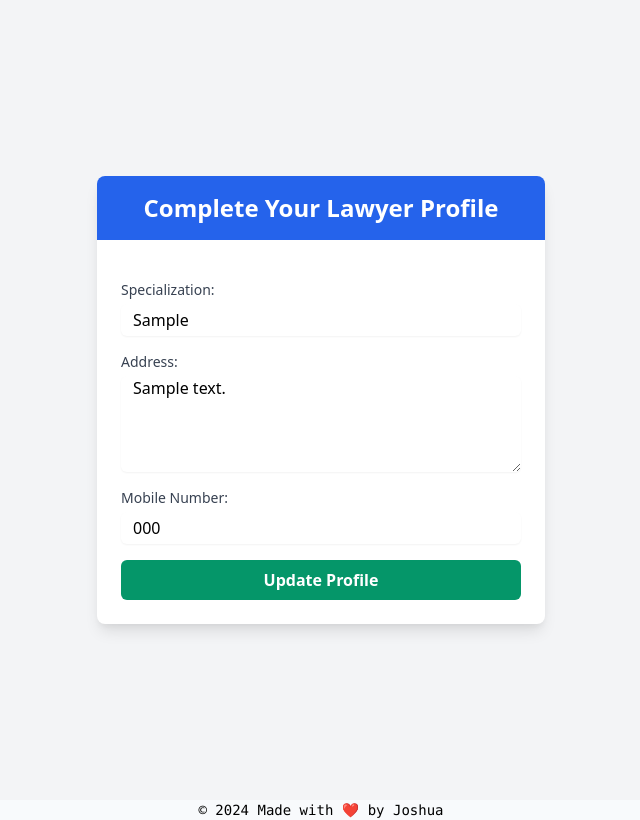
After one commit to gauravhegade/LawFirm-Management-System, a Django app: page /lawyer/complete-profile/ in a window 1280 px wide. The commit adds this page. Shown: the whole page, without its empty margins (319-959 px from the left). Run offline with Django 5.2, Linux system fonts and the light colour scheme; a user stored in the database is signed in; tables that the repository leaves empty hold one stand-in row (values such as "Sample post").

Commit message:
User can update details after registering

```diff
--- a/my_app/lawyer_app/forms.py
+++ b/my_app/lawyer_app/forms.py
@@ -1,15 +1,21 @@
 from django import forms
 #from django.contrib.auth.models import User
-from .models import CustomUser
+from .models import CustomUser, Lawyer,Client
 from django.contrib.auth.forms import UserCreationForm,AuthenticationForm
+from django.core.exceptions import ValidationError
+import re
 
 
 class UserRegisterForm(UserCreationForm):
-    email = forms.EmailField()
-
+    email = forms.EmailField(required=True)
+    ROLE_CHOICES = [
+        ('lawyer', 'Lawyer'),
+        ('client', 'Client'),
+    ]
+    role = forms.ChoiceField(choices=ROLE_CHOICES, required=True)
     class Meta:
         model = CustomUser
-        fields = ['username', 'email', 'password1', 'password2']
+        fields = ['username', 'email', 'password1', 'password2','role']
 
 class LoginForm(AuthenticationForm):
     username = forms.CharField(
@@ -27,3 +33,28 @@ class DocumentForm(forms.Form):
     document_type = forms.CharField(label='Document Type', max_length=100)
     case_id = forms.CharField(label='Case ID', max_length=100)
     update_date = forms.DateField(label='Update Date')
+
+
+class LawyerProfileForm(forms.ModelForm):
+    class Meta:
+        model = Lawyer
+        fields = ['specialization', 'address', 'mobile_number']
+
+    def clean_mobile_number(self):
+        mobile_number = self.cleaned_data['mobile_number']
+        phone_pattern = r'^\+\d{1,3}\d{9,15}$'
+        if not re.match(phone_pattern, mobile_number):
+            raise ValidationError("Invalid mobile number format. It should be in the format '+123456789'.")
+        return mobile_number
+
+class ClientProfileForm(forms.ModelForm):
+    class Meta:
+        model = Client
+        fields = ['address', 'mobile_number']
+
+    def clean_mobile_number(self):
+        mobile_number = self.cleaned_data['mobile_number']
+        phone_pattern = r'^\+\d{1,3}\d{9,15}$'
+        if not re.match(phone_pattern, mobile_number):
+            raise ValidationError("Invalid mobile number format. It should be in the format '+123456789'.")
+        return mobile_number
--- /dev/null
+++ b/my_app/lawyer_app/templates/complete_lawyer_profile.html
@@ -0,0 +1,80 @@
+{% extends 'base.html' %}
+{% block title %}Complete Lawyer Profile{% endblock %}
+{% block header %}Complete Your Lawyer Profile{% endblock %}
+
+{% block content %}
+    <form method="post" class="space-y-4" id="lawyer-profile-form">
+        {% csrf_token %}
+        <div>
+            <label for="id_specialization" class="block text-sm font-medium text-gray-700">Specialization:</label>
+            <input type="text" name="specialization" id="id_specialization" value="{{ form.specialization.value }}" class="mt-1 block px-3 h-8 w-full border-gray-300 rounded-md shadow-sm focus:ring focus:ring-opacity-50" required>
+            <p id="specialization-error" class="text-red-600 text-sm mt-1 {% if form.specialization.errors %}{{ '' }}{% else %}hidden{% endif %}">
+                {{ form.specialization.errors|first }}
+            </p>
+        </div>
+        <div>
+            <label for="id_address" class="block text-sm font-medium text-gray-700">Address:</label>
+            <textarea name="address" id="id_address" class="mt-1 block px-3 h-24 w-full border-gray-300 rounded-md shadow-sm focus:ring focus:ring-opacity-50" required>{{ form.address.value }}</textarea>
+            <p id="address-error" class="text-red-600 text-sm mt-1 {% if form.address.errors %}{{ '' }}{% else %}hidden{% endif %}">
+                {{ form.address.errors|first }}
+            </p>
+        </div>
+        <div>
+            <label for="id_mobile_number" class="block text-sm font-medium text-gray-700">Mobile Number:</label>
+            <input type="text" name="mobile_number" id="id_mobile_number" value="{{ form.mobile_number.value }}" class="mt-1 block px-3 h-8 w-full border-gray-300 rounded-md shadow-sm focus:ring focus:ring-opacity-50" required>
+            <p id="mobile-error" class="text-red-600 text-sm mt-1 {% if form.mobile_number.errors %}{{ '' }}{% else %}hidden{% endif %}">
+                {{ form.mobile_number.errors|first }}
+            </p>
+        </div>
+        <button type="submit" id="submit-button" class="w-full bg-green-600 text-white font-bold py-2 rounded-md hover:bg-green-500 transition duration-200">Update Profile</button>
+    </form>
+{% endblock %}
+
+{% block script %}
+<script>
+    const form = document.getElementById('lawyer-profile-form');
+    const mobileInput = document.getElementById('id_mobile_number');
+
+    function validatePhoneNumber(phoneNumber) {
+        const phonePattern = /^\+\d{1,3}\d{9,15}$/;
+        return phonePattern.test(phoneNumber);
+    }
+
+    form.addEventListener('submit', function(event) {
+        // Clear previous error messages
+        document.getElementById('specialization-error').classList.add('hidden');
+        document.getElementById('address-error').classList.add('hidden');
+        document.getElementById('mobile-error').classList.add('hidden');
+
+        const specialization = document.getElementById('id_specialization').value;
+        const address = document.getElementById('id_address').value;
+        const mobile = mobileInput.value;
+        let hasError = false;
+
+        // Validate specialization
+        if (specialization.trim() === "") {
+            document.getElementById('specialization-error').innerText = "Specialization is required.";
+            document.getElementById('specialization-error').classList.remove('hidden');
+            hasError = true;
+        }
+
+        // Validate address
+        if (address.trim() === "") {
+            document.getElementById('address-error').innerText = "Address is required.";
+            document.getElementById('address-error').classList.remove('hidden');
+            hasError = true;
+        }
+
+        // Validate mobile number
+        if (!validatePhoneNumber(mobile)) {
+            document.getElementById('mobile-error').innerText = "Invalid mobile number. It should be in the format '+123456789'.";
+            document.getElementById('mobile-error').classList.remove('hidden');
+            hasError = true;
+        }
+
+        if (hasError) {
+            event.preventDefault();
+        }
+    });
+</script>
+{% endblock %}
--- a/my_app/lawyer_app/urls.py
+++ b/my_app/lawyer_app/urls.py
@@ -7,6 +7,8 @@ urlpatterns = [
     path('login/', views.login_user, name="login"),
     #path('lawyer_dashboard/<int:lawyer_id>/', views.lawyer_dashboard, name='lawyer_dashboard'),
     #path('logout_user', views.logout_user, name='logout'),
+    path('lawyer/complete-profile/', views.complete_lawyer_profile, name='complete_lawyer_profile'),
+    path('client/complete-profile/', views.complete_client_profile, name='complete_client_profile'),
     path('register', views.register, name='register'),
     path('predict/', views.predict, name='predict'),
     path('predict_results/', views.predict_chances, name='predict_chances'),
--- a/my_app/lawyer_app/views.py
+++ b/my_app/lawyer_app/views.py
@@ -1,12 +1,13 @@
 from django.shortcuts import render
 from django.shortcuts import render, redirect
 from django.contrib import messages
-from .forms import UserRegisterForm,DocumentForm, LoginForm
+from .forms import UserRegisterForm,DocumentForm, LoginForm,ClientProfileForm,LawyerProfileForm
 from django.shortcuts import render, redirect
 from django.contrib.auth import authenticate, login
 from .models import Lawyer, Case, Client, CustomUser
 import pandas as pd
 from django.http import JsonResponse,HttpResponse
+from django.contrib.auth.decorators import login_required
 from django import forms
 from .preprocessing import preprocess_input
 
@@ -16,41 +17,100 @@ def info(request):
     if request.method == "GET":
         return render(request,'info.html')
 
+
 def login_user(request):
     if request.method == 'POST':
         form = LoginForm(request, data=request.POST)
         if form.is_valid():
             username = form.cleaned_data.get('username')
             password = form.cleaned_data.get('password')
-            print(username,password)
             user = authenticate(request, username=username, password=password)
+
             if user is not None:
-                login(request, user)
-                return HttpResponse(f"Welcome {username}")  # Redirect to a dashboard or home page after login
+                if user.is_active:
+                    login(request, user)
+
+                    if hasattr(user, 'lawyer_profile') and not user.lawyer_profile.profile_complete:
+                        messages.info(request, 'Please complete your lawyer profile.')
+                        return redirect('/lawyer/complete-profile')
+
+                    elif hasattr(user, 'client_profile') and not user.client_profile.profile_complete:
+                        messages.info(request, 'Please complete your client profile.')
+                        return redirect('/client/complete-profile')
+
+
+                    return redirect('login')
+
+                else:
+                    messages.error(request, 'Your account is not active. Please wait for approval.')
+                    return redirect('login')
             else:
-                messages.error(request, "Invalid username or password.")
+                messages.error(request, 'Invalid username or password.')
         else:
-            messages.error(request, "Invalid login details.")
+            messages.error(request, 'Please correct the errors below.')
+
     else:
         form = LoginForm()
 
     return render(request, 'login.html', {'form': form})
 
+
 def register(request):
     if request.method == 'POST':
         form = UserRegisterForm(request.POST)
         if form.is_valid():
-            form.save()
+            user = form.save(commit=False)
+            user.is_active = False  # Set the user as inactive
+            user.save()
+            role = form.cleaned_data.get('role')
+
+            if role == 'lawyer':
+                Lawyer.objects.create(user=user)
+            elif role == 'client':
+                Client.objects.create(user=user)
+
             username = form.cleaned_data.get('username')
-            messages.success(request, f'Account created for {username}!')
-            return redirect('/')
+            messages.success(request, f'Account created for {username}! Please wait for approval.')
+            return redirect('/login')
         else:
-            messages.info(request,f'Account creation failed')
-            #print(form.data.get('username'),form.data.get('email') , form.data.get('password1'))
+            messages.info(request, f'Account creation failed')
 
     else:
         form = UserRegisterForm()
     return render(request, 'register.html', {'form': form})
+
+
+def complete_lawyer_profile(request):
+    lawyer_profile = request.user.lawyer_profile  # Get lawyer profile for current user
+    if request.method == 'POST':
+        form = LawyerProfileForm(request.POST, instance=lawyer_profile)
+        if form.is_valid():
+            form.save()
+            lawyer_profile.profile_complete = True  # Mark profile as complete
+            lawyer_profile.save()
+            messages.success(request, 'Lawyer profile updated successfully.')
+            return redirect('/login')  # Redirect to dashboard after completion
+    else:
+        form = LawyerProfileForm(instance=lawyer_profile)
+
+    return render(request, 'complete_lawyer_profile.html', {'form': form})
+
+@login_required
+def complete_client_profile(request):
+    client_profile = request.user.client_profile  # Get client profile for current user
+    if request.method == 'POST':
+        form = ClientProfileForm(request.POST, instance=client_profile)
+        if form.is_valid():
+            form.save()
+            client_profile.profile_complete = True  # Mark profile as complete
+            client_profile.save()
+            messages.success(request, 'Client profile updated successfully.')
+            return redirect('/login')  # Redirect to dashboard after completion
+    else:
+        form = ClientProfileForm(instance=client_profile)
+
+    return render(request, 'complete_client_profile.html', {'form': form})
+
 '''
 def lawyer_dashboard(request, lawyer_id):
     # Assuming the lawyer_id is passed as a parameter in the URL
--- a/my_app/my_app/urls.py
+++ b/my_app/my_app/urls.py
@@ -17,6 +17,7 @@ Including another URLconf
 from django.contrib import admin
 from django.urls import path,include
 
+
 app_name ='lawyer_app'
 urlpatterns = [
     path('admin/', admin.site.urls),
```
Also changed, not shown: my_app/lawyer_app/admin.py (+69 -4 lines), my_app/lawyer_app/models.py (+23 -15 lines), my_app/lawyer_app/templates/admin/all_users.html (added, +29 -0 lines), my_app/lawyer_app/templates/admin/base_site.html (added, +23 -0 lines), my_app/lawyer_app/templates/admin/unapproved_users.html (added, +29 -0 lines), my_app/lawyer_app/templates/complete_client_profile.html (added, +64 -0 lines), my_app/lawyer_app/templates/register.html (+10 -2 lines), my_app/lawyer_app/migrations/0002_client_profile_complete_lawyer_profile_complete_and_more.py (added).
